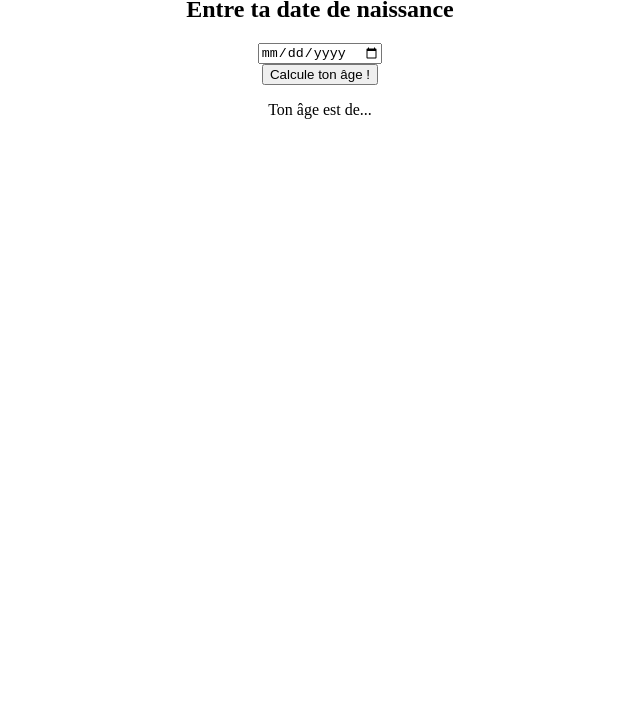
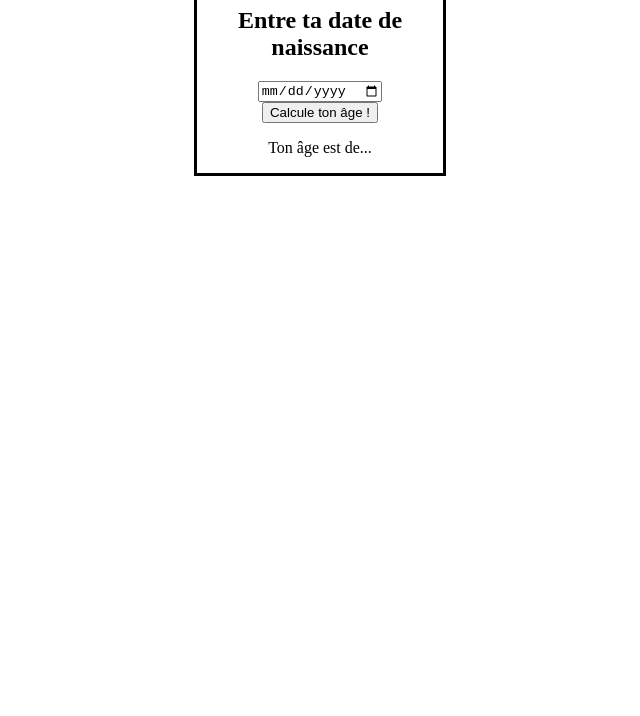
Before and after one commit to rylescargot/projet-calculateur_age, a plain HTML site: page calculateur_age/index.html in a window 1280 px wide. Shown: the part 84-800 px from the top of the page, without its empty margins (320-960 px from the left). Drawn offline with Linux system fonts and the light colour scheme.

Commit message:
Ajout de code pour rendre le calculateur plus beau ^^

```diff
--- a/calculateur_age/styles.css
+++ b/calculateur_age/styles.css
@@ -1 +1,10 @@
-div.base {text-align:center};
+div.base {
+    text-align:center;
+    color:black;
+    margin-left: 40%;
+    margin-right: 40%;
+    border-left: 3px solid;
+    border-right: 3px solid;
+    border-top: 3px solid;
+    border-bottom: 3px solid;
+};
```
